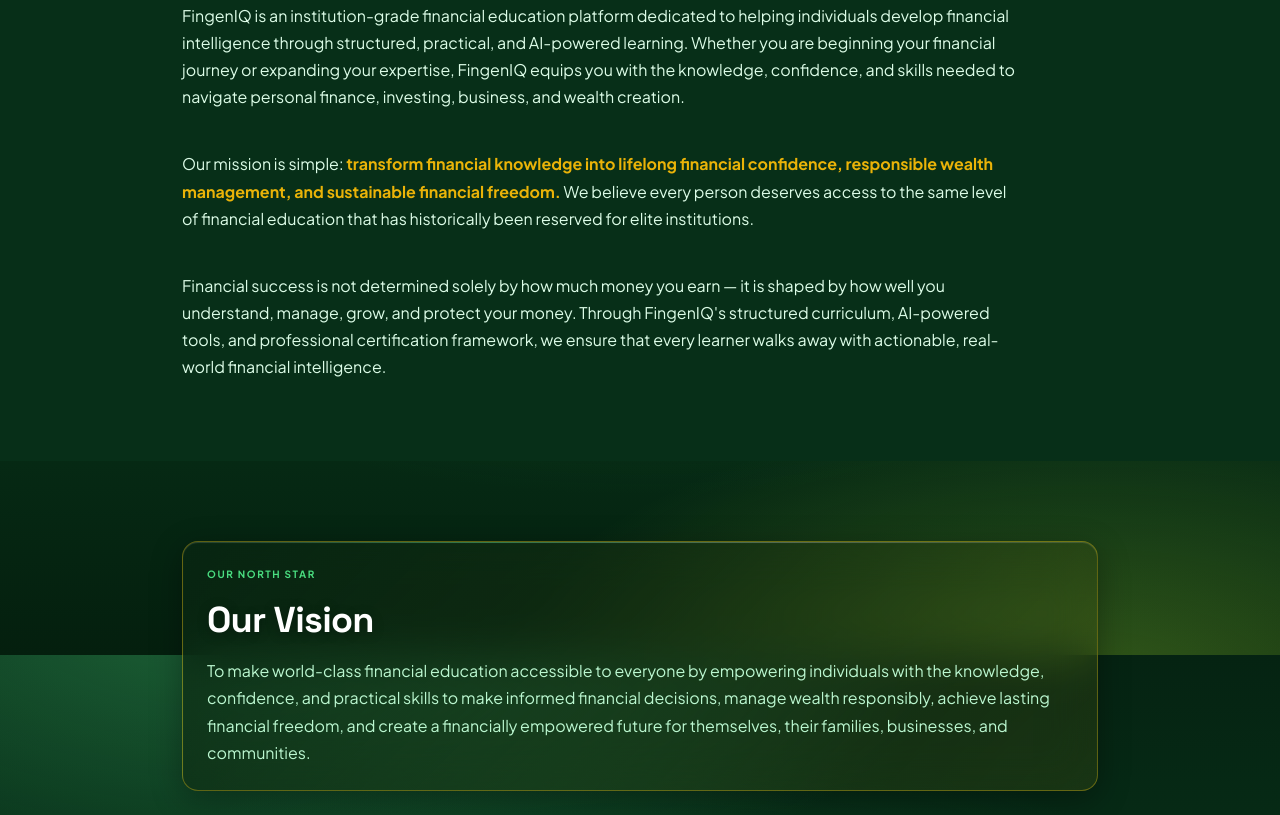
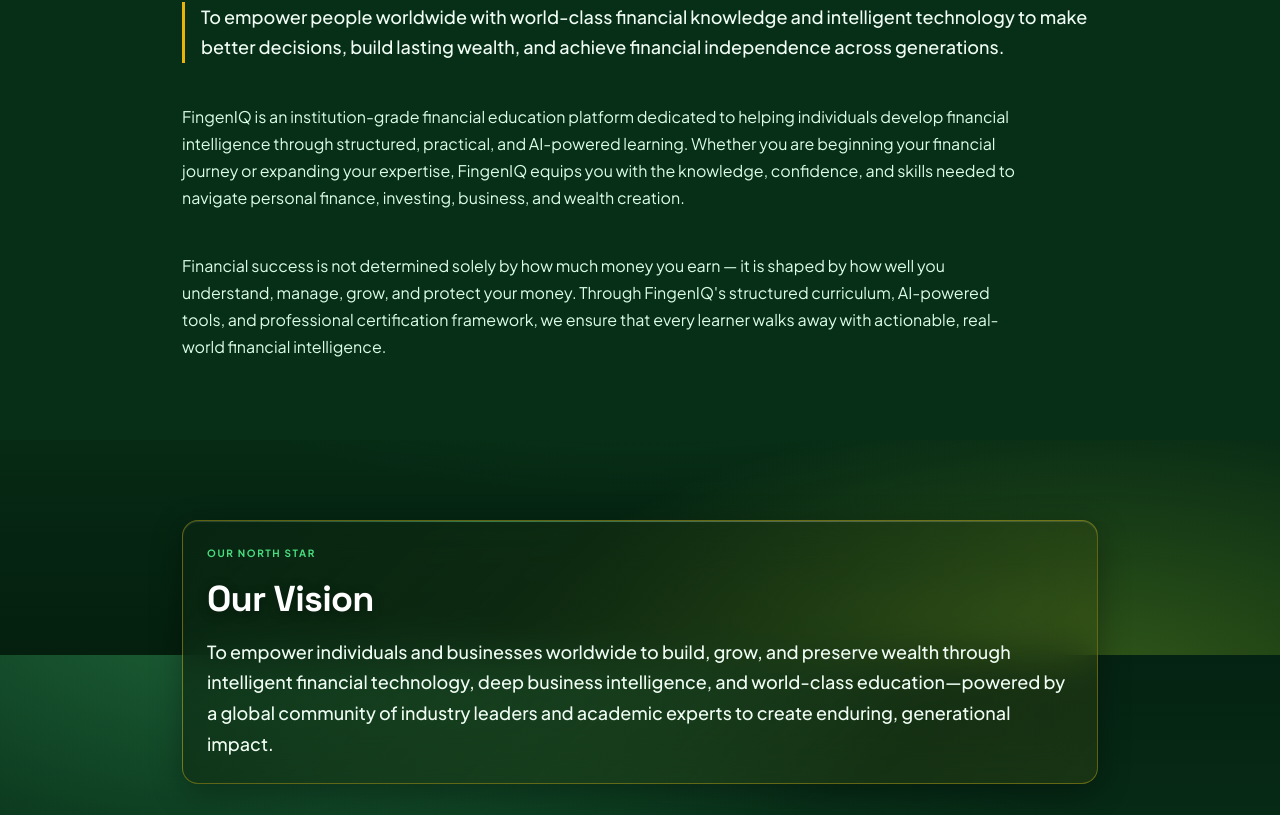
Before and after one commit to mediaworksrdx-cell/FingenIQ, a Next.js app: page /about in a window 1280 px wide. Shown: the part 945-1760 px from the top of the page. Built offline with nearby package versions, Linux system fonts and the light colour scheme.

Commit message:
feat(about): update platform Vision and Mission statements

```diff
--- a/src/app/about/page.tsx
+++ b/src/app/about/page.tsx
@@ -38,11 +38,11 @@
                 <h2 className="section-title">Our Mission</h2>
               </div>
               <div style={{ display: 'flex', flexDirection: 'column', gap: 'var(--sp-6)', color: 'var(--ink-300)', fontSize: 'var(--text-base)', lineHeight: 'var(--leading-relaxed)' }} className="animate-fadeUp">
+                <p style={{ fontSize: 'var(--text-lg)', color: 'var(--ink-100)', fontWeight: 500, lineHeight: 'var(--leading-relaxed)', borderLeft: '3px solid var(--brass-500)', paddingLeft: 'var(--sp-4)' }}>
+                  To empower people worldwide with world-class financial knowledge and intelligent technology to make better decisions, build lasting wealth, and achieve financial independence across generations.
+                </p>
                 <p>
                   FingenIQ is an institution-grade financial education platform dedicated to helping individuals develop financial intelligence through structured, practical, and AI-powered learning. Whether you are beginning your financial journey or expanding your expertise, FingenIQ equips you with the knowledge, confidence, and skills needed to navigate personal finance, investing, business, and wealth creation.
-                </p>
-                <p>
-                  Our mission is simple: <strong className="text-brass">transform financial knowledge into lifelong financial confidence, responsible wealth management, and sustainable financial freedom.</strong> We believe every person deserves access to the same level of financial education that has historically been reserved for elite institutions.
                 </p>
                 <p>
                   Financial success is not determined solely by how much money you earn — it is shaped by how well you understand, manage, grow, and protect your money. Through FingenIQ's structured curriculum, AI-powered tools, and professional certification framework, we ensure that every learner walks away with actionable, real-world financial intelligence.
@@ -57,8 +57,8 @@
               <div className="card p-8 card--credential animate-fadeUp">
                 <span className="section-label" style={{ marginBottom: 'var(--sp-4)', display: 'block' }}>Our North Star</span>
                 <h2 className="section-title mb-4">Our Vision</h2>
-                <p className="text-secondary" style={{ fontSize: 'var(--text-base)', lineHeight: 'var(--leading-relaxed)' }}>
-                  To make world-class financial education accessible to everyone by empowering individuals with the knowledge, confidence, and practical skills to make informed financial decisions, manage wealth responsibly, achieve lasting financial freedom, and create a financially empowered future for themselves, their families, businesses, and communities.
+                <p className="text-secondary" style={{ fontSize: 'var(--text-lg)', color: 'var(--ink-100)', lineHeight: 'var(--leading-relaxed)', fontWeight: 500 }}>
+                  To empower individuals and businesses worldwide to build, grow, and preserve wealth through intelligent financial technology, deep business intelligence, and world-class education—powered by a global community of industry leaders and academic experts to create enduring, generational impact.
                 </p>
               </div>
             </div>
```
